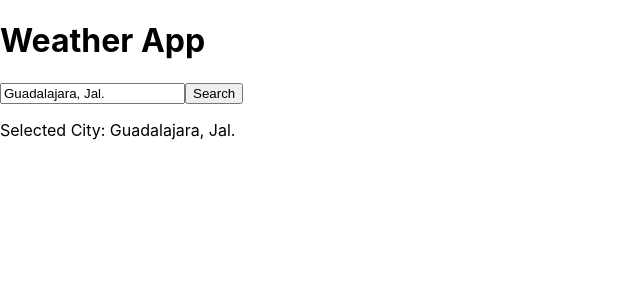
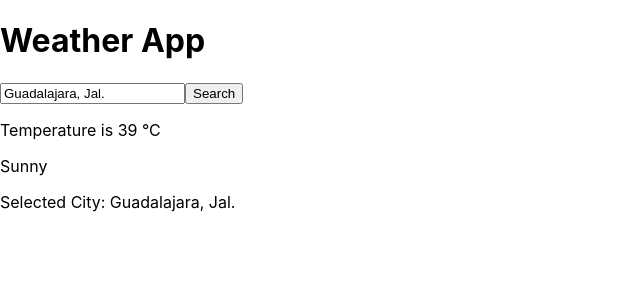
Before and after one commit to AlfaLex505/weather-app, a React (Create React App) app: page / in a window 1280 px wide. Shown: the top 300 px of the page, without its empty margins (0-640 px from the left). Built offline with nearby package versions, Linux system fonts and the light colour scheme.

Commit message:
Fisrt approach of the weather Display

```diff
--- a/src/App.js
+++ b/src/App.js
@@ -1,6 +1,7 @@
 import logo from './logo.svg';
 import './App.css';
 import SearchBar from './components/searchBar';
+import WeatherDisplay from './components/weatherDisplay'
 import { useState } from 'react';
 
 function App() {
@@ -16,6 +17,7 @@ function App() {
     <div>
       <h1>Weather App</h1>
       <SearchBar onSearch={handleCitySearch}/>
+      <WeatherDisplay />
       <p>Selected City: {city}</p>
     </div>
 
--- a/src/components/weatherDisplay.js
+++ b/src/components/weatherDisplay.js
@@ -0,0 +1,16 @@
+import React, { useState } from "react";
+
+const WeatherDisplay = () => {
+    const [temperature, setTemperature] = useState('39 °C');
+    const [condition, setCondition] = useState('Sunny');
+
+
+    return(
+        <div className="weather-display">
+            <p>Temperature is {temperature}</p>
+            <p>{condition}</p>
+        </div>
+    );
+};
+
+export default WeatherDisplay;
```
